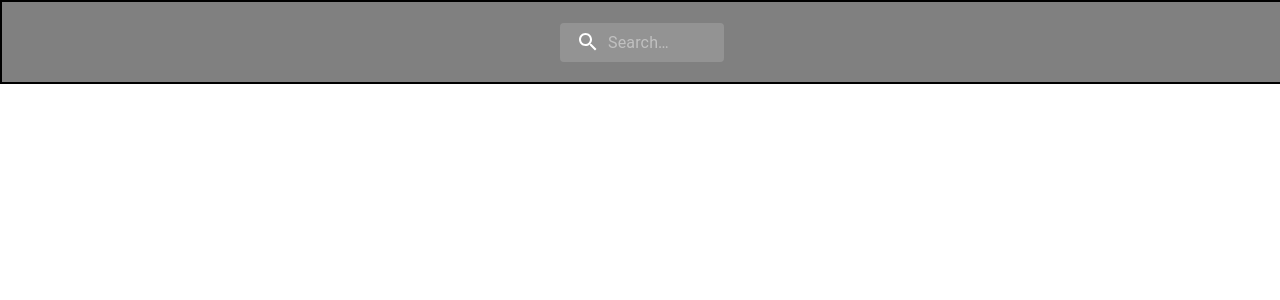
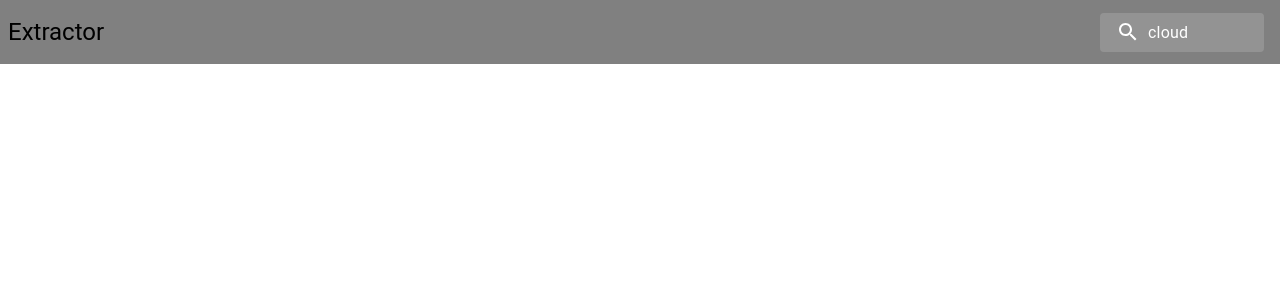
Before and after one commit to dubeyaditya6232/mindmap, a React (Create React App) app in the folder frontend/: page /dashboard in a window 1280 px wide. Shown: the top 300 px of the page. Built offline with nearby package versions, Linux system fonts and the light colour scheme.

Commit message:
made searc text case insensitive and changed circle to rect

```diff
--- a/frontend/src/App.js
+++ b/frontend/src/App.js
@@ -3,18 +3,35 @@ import { BrowserRouter, Routes, Route, Navigate } from "react-router-dom";
 import './App.css';
 import Layout from './components/Layout';
 import Home from './components/Home';
+import { useState } from 'react';
 
 function App() {
 
+  const [searchValue, setSearchValue] = useState(null)
+  const [treeData, setTreeData] = useState(null)
+  const [loading, setLoading] = useState(true)
 
   return (
     <BrowserRouter>
-      <Layout>
+      <Layout
+        setSearchValue={setSearchValue}
+        setTreeData={setTreeData}
+        setLoading={setLoading}
+        searchValue={searchValue}
+      >
         <Routes>
           <Route path='/'>
             <Route index element={<Navigate to='/dashboard' replace />} />
-            <Route path='dashboard' element={<Home />} />
-            <Route path=':word' element={<Home />} />
+            <Route path='dashboard' element={<Home
+              treeData={treeData}
+              loading={loading}
+              searchValue={searchValue}
+            />} />
+            <Route path=':word' element={<Home
+              treeData={treeData}
+              loading={loading}
+              searchValue={searchValue}
+            />} />
           </Route>
         </Routes>
       </Layout>
--- /dev/null
+++ b/frontend/src/components/Header/Header.js
@@ -0,0 +1,32 @@
+import { Box, Typography } from '@mui/material'
+import React from 'react'
+import SearchBox from '../searchBox/SearchBox'
+
+const Header = ({ searchValue, setSearchValue, setLoading, setTreeData }) => {
+    return (
+        <Box sx={{
+            position: 'fixed', display: 'flex',
+            justifyContent: 'space-between',
+            alignItems: 'center',
+            height: '8vh', width: "100%",
+            zIndex: 500, background: 'grey',
+        }}>
+            <Box sx={{ mx: 1 }}>
+                <Typography variant='h5'>
+                    Extractor
+                </Typography>
+            </Box>
+            <Box sx={{ mx: 2 }}>
+                <SearchBox
+                    searchValue={searchValue}
+                    setSearchValue={setSearchValue}
+                    setLoading={setLoading}
+                    setTreeData={setTreeData}
+                />
+            </Box>
+
+        </Box>
+    )
+}
+
+export default Header
--- a/frontend/src/components/Home.js
+++ b/frontend/src/components/Home.js
@@ -5,27 +5,11 @@ import SearchBox from './searchBox/SearchBox'
 import Loading from './Loading'
 import NotFound from './NotFound'
 
-const Home = () => {
+const Home = ({ searchValue, loading, treeData }) => {
 
-    const [searchValue, setSearchValue] = useState(null)
-    const [treeData, setTreeData] = useState(null)
-    const [loading, setLoading] = useState(true)
+
     return (
         <>
-            <Box sx={{
-                border: '2px solid black',
-                position: 'fixed', display: 'flex',
-                justifyContent: 'center', alignItems: 'center',
-                height: '10vh', width: "100%",
-                zIndex: 500, background: 'grey'
-            }}>
-                <SearchBox
-                    searchValue={searchValue}
-                    setSearchValue={setSearchValue}
-                    setLoading={setLoading}
-                    setTreeData={setTreeData}
-                />
-            </Box>
             {searchValue ? !loading ? !treeData ? <NotFound /> : <TreeComponent treeData={treeData} /> : <Loading /> : <></>}
         </>
     )
--- a/frontend/src/components/Layout.js
+++ b/frontend/src/components/Layout.js
@@ -2,10 +2,16 @@ import { Box } from '@mui/material'
 import React from 'react'
 import SearchBox from './searchBox/SearchBox'
 import TreeComponent from './Tree/TreeComponent'
+import Header from './Header/Header'
 
-const Layout = ({ children }) => {
+const Layout = ({ children, searchValue, setSearchValue, setLoading, setTreeData }) => {
     return (
         <>
+            <Header
+                searchValue={searchValue}
+                setSearchValue={setSearchValue}
+                setLoading={setLoading}
+                setTreeData={setTreeData} />
             {children}
         </>
     )
--- a/frontend/src/components/Tree/TreeComponent.js
+++ b/frontend/src/components/Tree/TreeComponent.js
@@ -70,10 +70,11 @@ const TreeComponent = ({ treeData }) => {
     };
     const renderRectSvgNode = (customProps, onNodeClick) => {
         const { nodeDatum, toggleNode } = customProps;
-        // const isRoot = nodeDatum.attributes?.id === tree.attributes?.id;
+        // console.log(nodeDatum)
         return (
-            <><circle r={15} onClick={() => { onNodeClick(nodeDatum); toggleNode() }}></circle>
+            <>
                 <g className="rd3t-label">
+                    <rect width={30} height={30} x={-18} onClick={() => { onNodeClick(nodeDatum); toggleNode() }} />
                     <text
                         x="-1"
                         dy={orientation === 'vertical' ? "-2em" : "2em"}
@@ -91,7 +92,8 @@ const TreeComponent = ({ treeData }) => {
                                 </tspan>
                             ))} */}
                     </text>
-                </g></>
+                </g>
+            </>
         );
     };
 
@@ -129,7 +131,7 @@ const TreeComponent = ({ treeData }) => {
                     orientation={orientation}
                     dimensions={{
                         height: window.innerHeight,
-                        width: window.innerWidth
+                        width: window.innerWidth + 10
                     }}
                     centeringTransitionDuration={500}
                     translate={{
@@ -155,7 +157,6 @@ const TreeComponent = ({ treeData }) => {
                     rootNodeClassName="node__root"
                     branchNodeClassName="node__branch"
                     leafNodeClassName="node__leaf"
-                    svgClassName="svg"
                 />
             </Box>
         </Stack>
--- a/frontend/src/components/Tree/treeComponent.css
+++ b/frontend/src/components/Tree/treeComponent.css
@@ -1,22 +1,24 @@
-.node__root>circle {
+.node__root>g>rect {
     fill: red;
-    font-weight: lighter;
+
 }
 
-.node__branch>circle {
+.node__branch>g>rect {
     fill: orange;
-    font-weight: 100;
+    stroke: black;
+    stroke-width: 2;
 }
 
-.node__leaf>circle {
+.node__leaf>g>rect {
     fill: rgba(194, 140, 41, 0.682);
-    /* Let's also make the radius of leaf nodes larger */
-    font-weight: 100;
+    /* stroke-width: 2; */
 }
 
-.svg {
+
+.rd3t-label>text {
+    font-style: normal;
     font-size: small;
-    font-style: normal;
+    font-family: 'Gill Sans', 'Gill Sans MT', 'Calibri', 'Trebuchet MS', sans-serif;
     font-weight: lighter;
-    white-space: unset;
+    letter-spacing: 1px
 }
--- a/frontend/src/components/searchBox/SearchBox.js
+++ b/frontend/src/components/searchBox/SearchBox.js
@@ -48,7 +48,7 @@ const StyledInputBase = styled(InputBase)(({ theme }) => ({
 
 const SearchBox = ({ setSearchValue, setLoading, setTreeData }) => {
 
-    const [search, setSearch] = useState("")
+    const [search, setSearch] = useState("cloud")
 
     const fetchData = async (word) => {
         setLoading(true)
@@ -74,7 +74,7 @@ const SearchBox = ({ setSearchValue, setLoading, setTreeData }) => {
     const handleSearchSubmit = async (e) => {
         setSearchValue(search)
         console.log(search)
-        fetchData(search);
+        fetchData(search.toLowerCase());
     }
 
     return (
```
